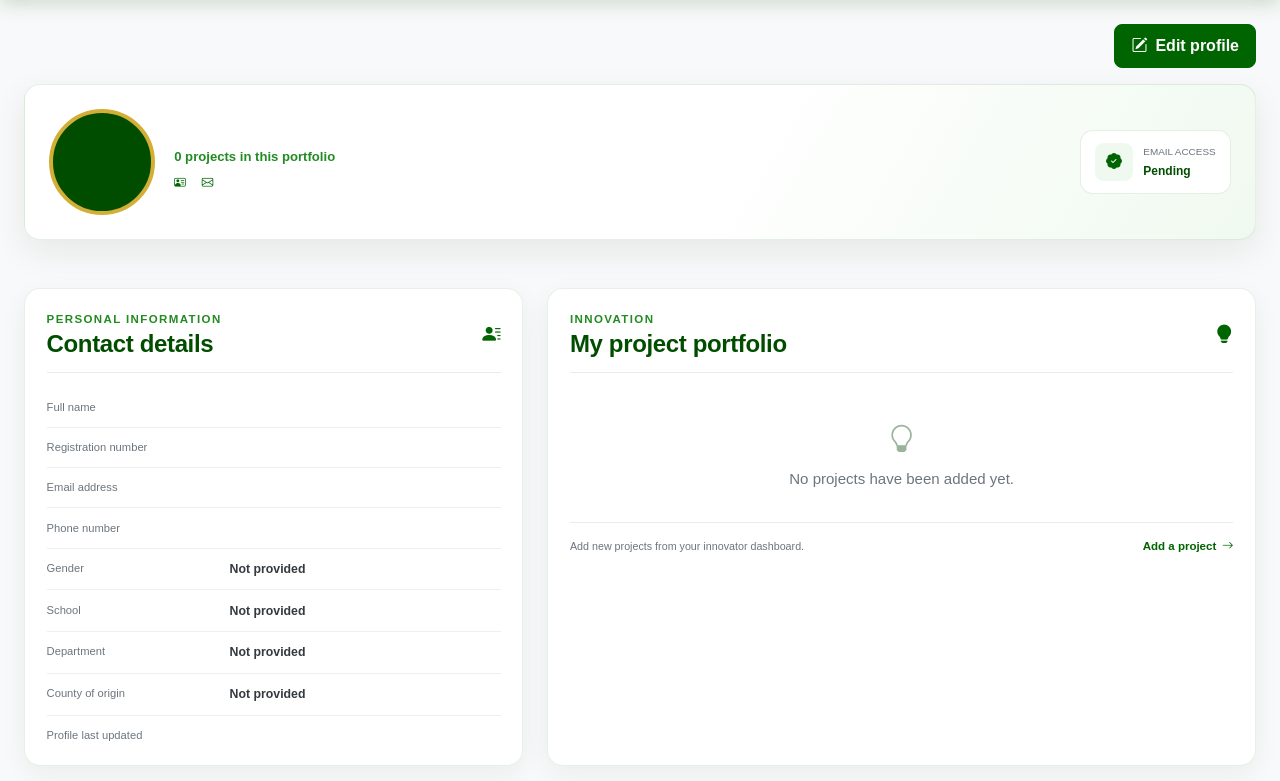
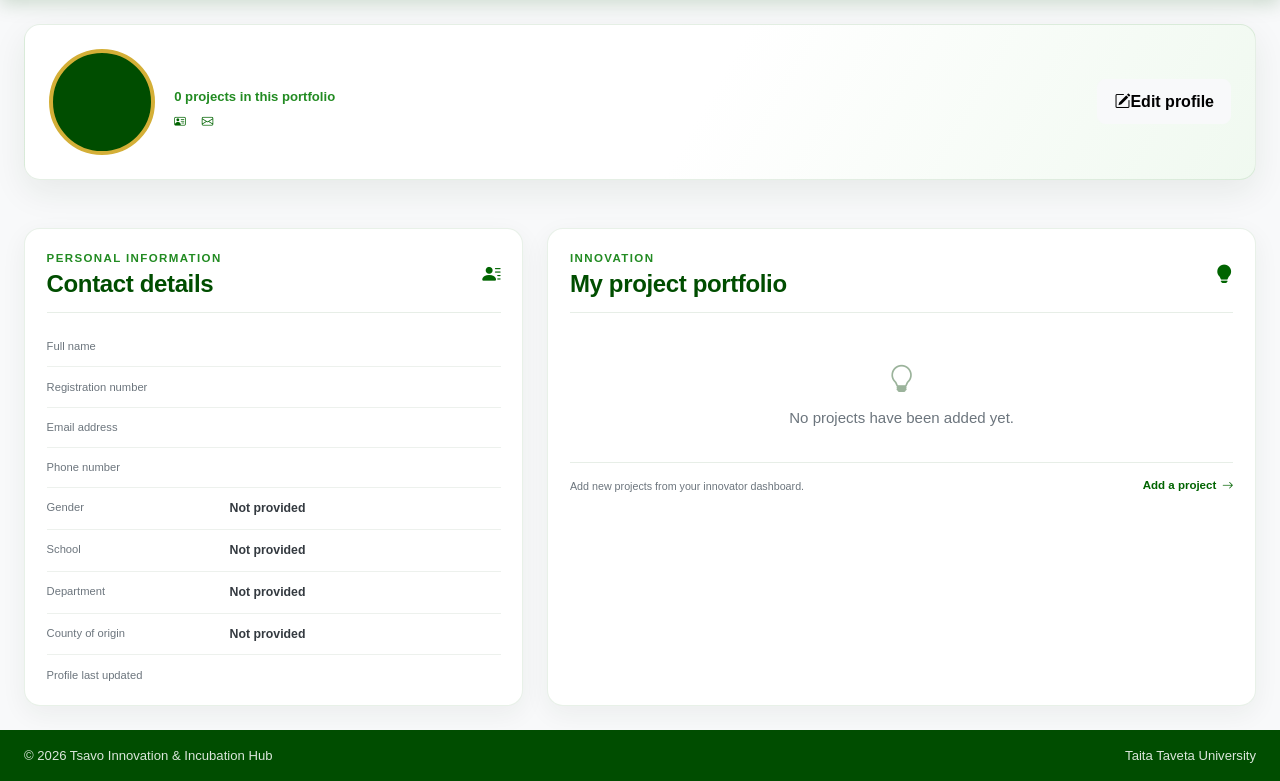
Before and after one commit to JAPHES/tsavomgt_hub, a Django app: template templates/innovators/profile.html in a window 1280 px wide. Shown: the part 94-875 px from the top of the page. Run offline with Django 5.2, Linux system fonts and the light colour scheme; the template is opened without the code that fills it, so the values that code supplies are empty.

Commit message:
refactor(profile): move edit action into identity card

```diff
--- a/templates/innovators/profile.html
+++ b/templates/innovators/profile.html
@@ -1,10 +1,6 @@
 {% extends "base.html" %}
 {% block title %}My profile{% endblock %}
 {% block content %}
-<div class="self-profile-toolbar">
-    <a class="btn btn-primary" href="{% url 'innovators:profile-edit' %}"><i class="bi bi-pencil-square me-2" aria-hidden="true"></i>Edit profile</a>
-</div>
-
 <section class="self-profile-hero">
     <div class="self-profile-identity">
         {% if profile.profile_photo %}
@@ -24,10 +20,7 @@
             </div>
         </div>
     </div>
-    <div class="self-profile-verification">
-        <span><i class="bi bi-patch-check-fill" aria-hidden="true"></i></span>
-        <div><small>Email access</small><strong>{% if profile.user.email_verified %}Confirmed{% else %}Pending{% endif %}</strong></div>
-    </div>
+    <a class="btn btn-light self-profile-edit-action" href="{% url 'innovators:profile-edit' %}"><i class="bi bi-pencil-square" aria-hidden="true"></i>Edit profile</a>
 </section>
 
 <div class="row g-4 self-profile-grid">
```
